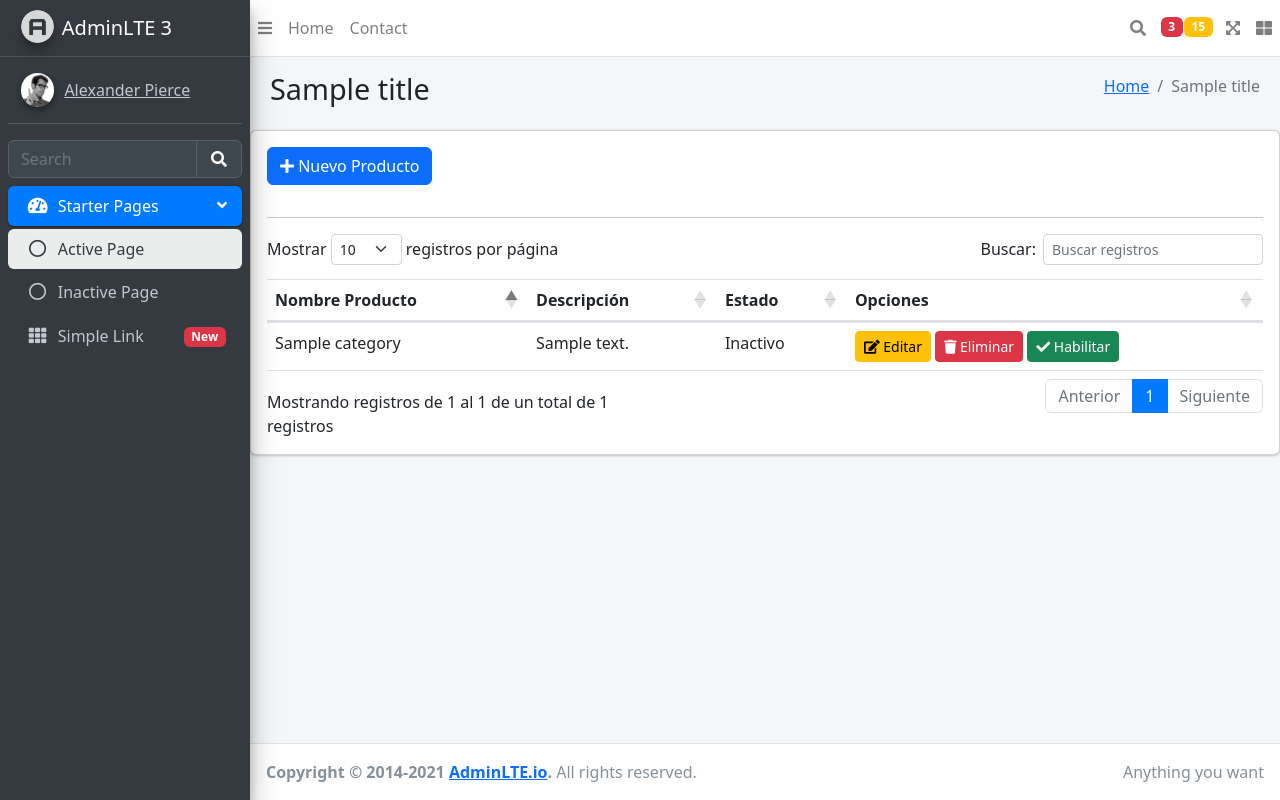
After one commit to patobalboa/possystem, a Django app: template core/templates/productos/list.html in a window 1280 px wide. The commit adds this page. Run offline with Django 4.2, Linux system fonts and the light colour scheme; the template is opened without the code that fills it: most values are stand-ins (such as "Sample title", 1, 10 or a date in 2020); some libraries are stand-ins or nearby versions.

Commit message:
agregados los productos y proveedores

```diff
--- a/core/templates/list.html
+++ b/core/templates/list.html
@@ -10,16 +10,13 @@
 
 {% block content %}
 <div class="card card-default">
-    <div class="card-header">
-        <h3 class="card-title">
-            <i class="fas fa-list"></i>
-            {{ title }}
-        </h3>
-    </div>
+
 
     <div class="card-body">
         {% block add %}
         {% endblock %}
+        <hr>
+
         <table class="table" id="example">
             <thead>
               {% block columns %}
--- /dev/null
+++ b/core/templates/productos/list.html
@@ -0,0 +1,40 @@
+{% extends 'list.html' %}
+
+{% block add %}
+
+        <a class="btn btn-primary mb-3">
+            <i class="fas fa-plus"></i> Nuevo Producto
+        </a>
+{% endblock %}
+{% block columns %}
+              <tr>
+                <th scope="col">Nombre Producto</th>
+                <th scope="col">Descripción</th>
+                <th scope="col">Estado</th>
+                <th scope="col">Opciones</th>
+              </tr>
+{% endblock %}
+{% block rows %}
+              {% for object in object_list %}
+                <tr>
+                    <td>{{ object.nombre_producto }}</td>
+                    <td>{{ object.descripcion }}</td>
+                    {% if object.estado == True %}
+                        <td>Activo</td>
+                    {% else %}
+                        <td>Inactivo</td>
+                    {% endif %}
+                    <td>
+                        <a class="btn btn-warning btn-sm">
+                            <i class="fas fa-edit"></i> Editar
+                        </a>
+                        <a class="btn btn-danger btn-sm">
+                            <i class="fas fa-trash"></i> Eliminar
+                        </a>
+                        <a class="btn btn-success btn-sm">
+                            <i class="fas fa-check"></i> Habilitar
+                        </a>
+                    </td>
+                </tr>
+                {% endfor %}
+{% endblock %}
--- a/core/urls.py
+++ b/core/urls.py
@@ -2,10 +2,16 @@
 #from core.views.categories.views import category_list
 #from . import views
 from core.views.categories.views import *
+from core.views.productos.views import *
+from core.views.proveedores.views import *
 
 app_name = 'core'
 
 urlpatterns = [
     #path('', views.index, name='index'),
     path('categoria/list/', CategoriaListView.as_view(), name='category_list'),
+    path('producto/list/', ProductoListView.as_view(), name='product_list'),
+    path('proveedor/list/', ProveedorListView.as_view(), name='provider_list'),
+
+
 ]
--- a/templates/core/base.html
+++ b/templates/core/base.html
@@ -37,12 +37,12 @@
           <div class="container-fluid">
             <div class="row mb-2">
               <div class="col-sm-6">
-                <h1 class="m-0">Starter Page</h1>
+                <h1 class="m-0">{{ title }}</h1>
               </div><!-- /.col -->
               <div class="col-sm-6">
                 <ol class="breadcrumb float-sm-right">
                   <li class="breadcrumb-item"><a href="#">Home</a></li>
-                  <li class="breadcrumb-item active">Starter Page</li>
+                  <li class="breadcrumb-item active">{{ title }}</li>
                 </ol>
               </div><!-- /.col -->
             </div><!-- /.row -->
```
Also changed, not shown: core/templates/proveedores/list.html (added, +36 -0 lines), core/views/productos/views.py (added, +16 -0 lines), core/views/proveedores/views.py (added, +16 -0 lines), core/views/categories/views.py (line endings or trailing spaces), core/views/productos/__init__.py (added), core/views/proveedores/__init__.py (added), 1 other file.
